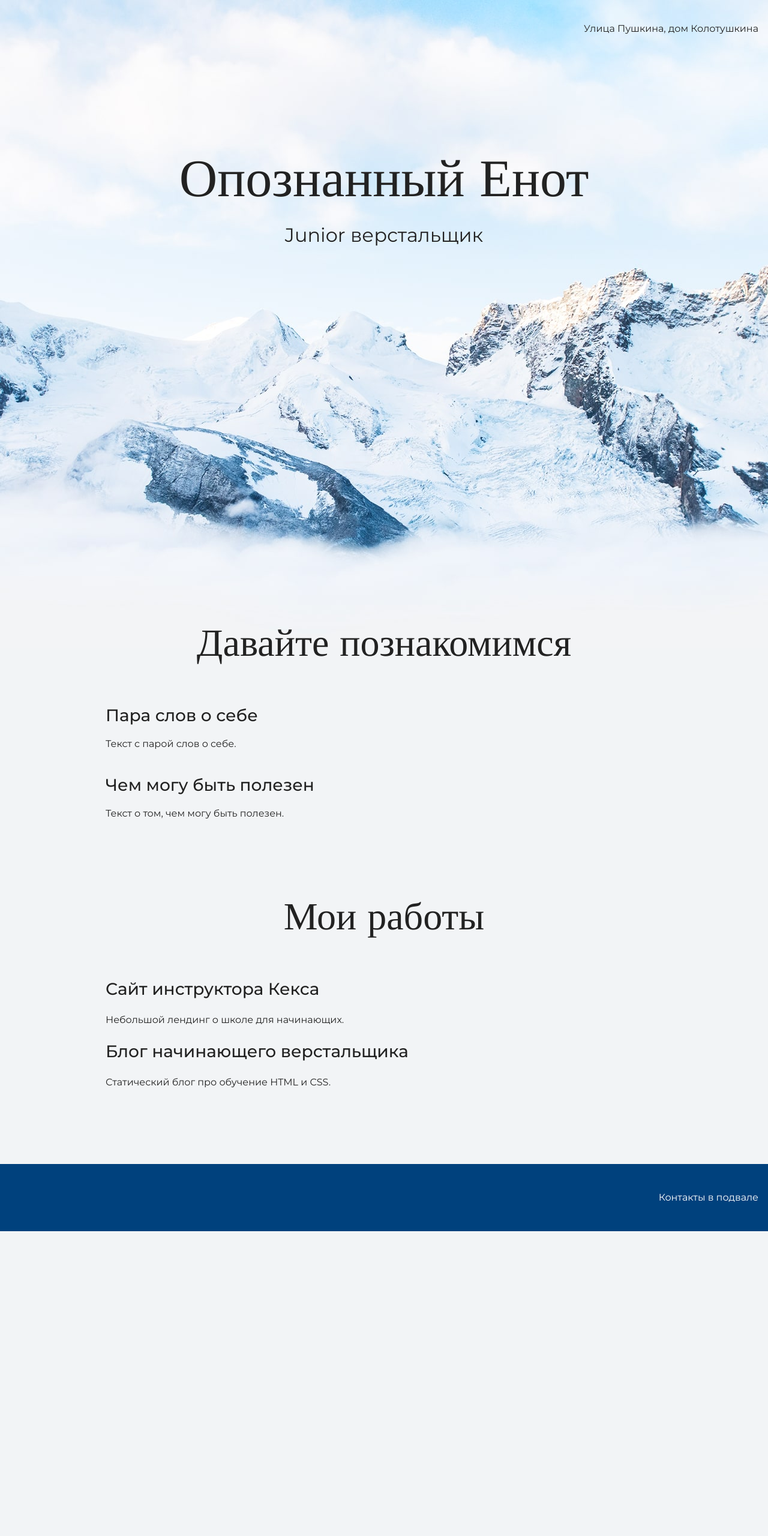
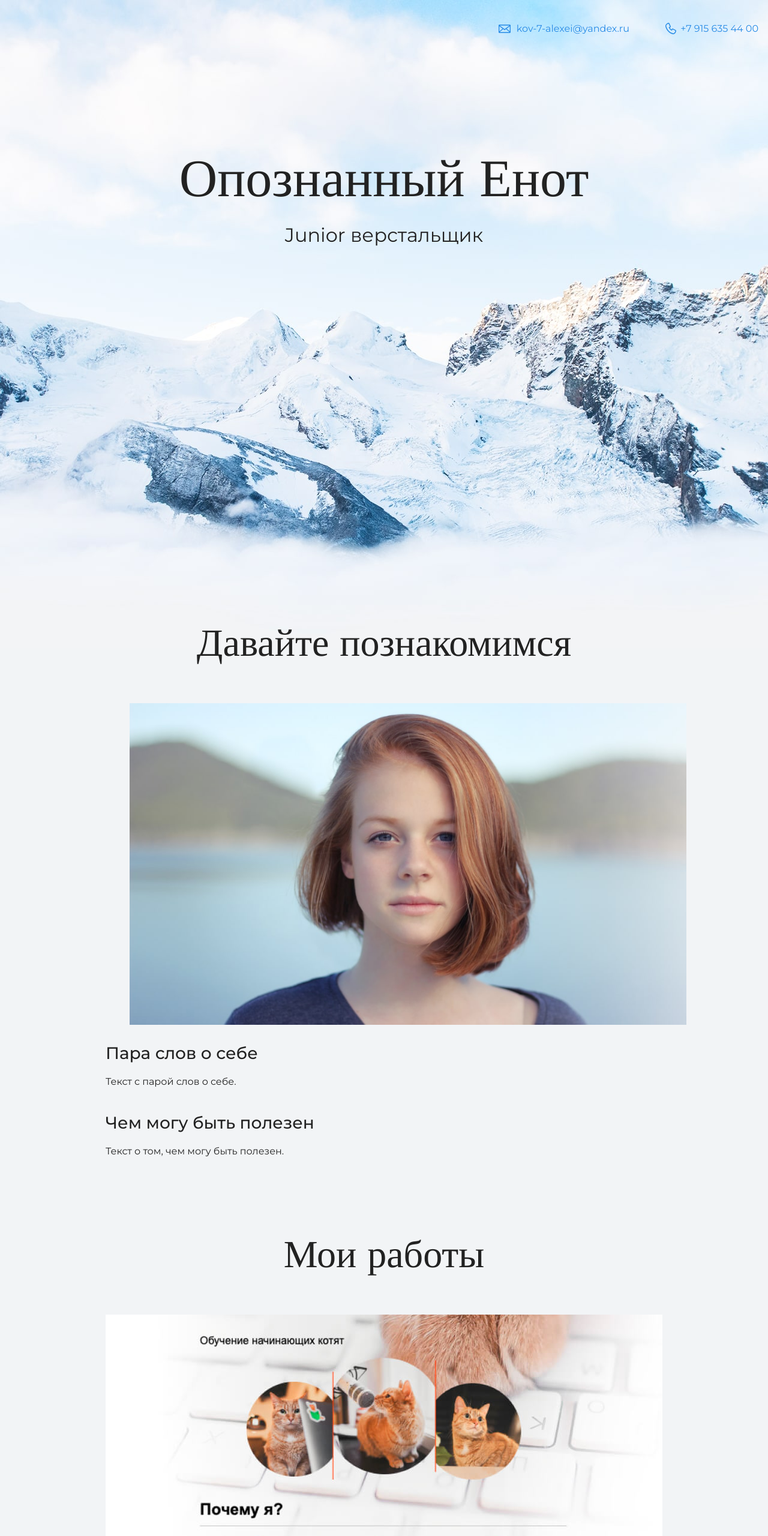
Before and after one commit to brighthero/my-site, a plain HTML site: page index.html in a window 1280 px wide. Shown: the top 2560 px of the page at 60% size. Before the commit the page ends 2052 px from the top, so only its background shows below. Drawn offline with nearby package versions, Linux system fonts and the light colour scheme.

Commit message:
add e-mail etc.

```diff
--- a/index.html
+++ b/index.html
@@ -10,7 +10,9 @@
   <body>
     <header class="page-header">
       <div class="container">
-        Улица Пушкина, дом Колотушкина
+        <a class="header-email"
+          href="mailto:kov-7-alexei@yandex.ru">kov-7-alexei@yandex.ru</a>
+        <a class="header-phone" href="tel:+79156354400">+7 915 635 44 00</a>
       </div>
     </header>
 
@@ -24,6 +26,9 @@
     <section class="intro">
       <div class="container">
         <h2 class="subheading">Давайте познакомимся</h2>
+        <figure>
+          <img src="files/user.jpg" width="928" height="536" alt="Фотография Неопознанного Енота">
+        </figure>
         <h3>Пара слов о себе</h3>
         <p>Текст с парой слов о себе.</p>
         <h3>Чем могу быть полезен</h3>
@@ -34,8 +39,11 @@
     <section class="portfolio">
       <div class="container">
         <h2 class="subheading">Мои работы</h2>
-
+        <figure class="project-image">
+          <img src="files/project.jpg" width="928" height="536" alt="Cайт инструктора Кекса">
+        </figure>
         <h3>Сайт инструктора Кекса</h3>
+          <a class="button" href="source/project/index.html">Открыть страницу</a>
         <p>Небольшой лендинг о школе для начинающих.</p>
 
         <h3>Блог начинающего верстальщика</h3>
@@ -45,7 +53,9 @@
 
     <footer class="page-footer">
       <div class="container">
-        Контакты в подвале
+        <a class="footer-email"
+        href="mailto:kov-7-alexei@yandex.ru">kov-7-alexei@yandex.ru</a>
+        <a class="footer-phone" href="tel:+79156354400">+7 915 635 44 00</a>
       </div>
     </footer>
   </body>
```
